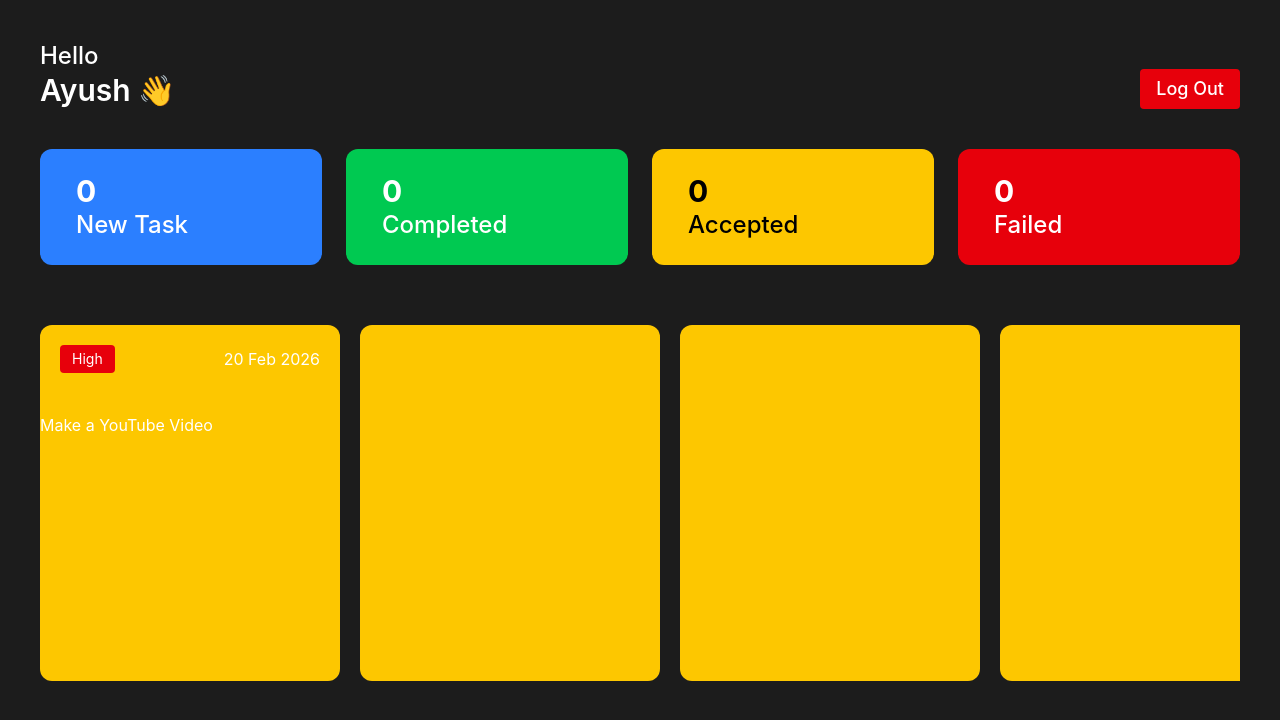
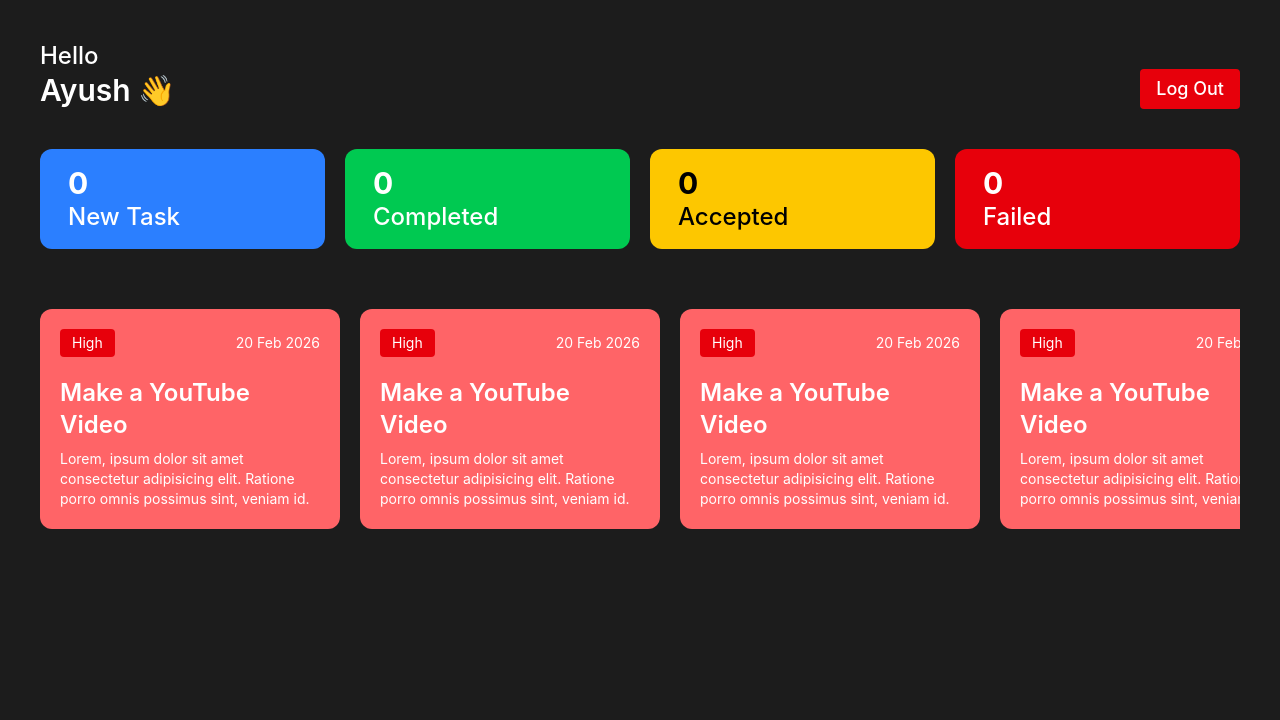
Before and after one commit to ayushh025/Employee-management, a React (Vite) app: page / in a window 1280 px wide. Shown: the top 720 px of the page. Built offline with nearby package versions, Linux system fonts and the light colour scheme.

Commit message:
Emp Dashboard Responsive

```diff
--- a/src/components/Dashboard/EmployeeDashboard.jsx
+++ b/src/components/Dashboard/EmployeeDashboard.jsx
@@ -6,7 +6,7 @@ import TaskList from "../TaskList/TaskList";
 const EmployeeDashboard = () => {
   return (
     <div>
-      <div className="p-10 bg-[#1C1C1C] h-screen text-white">
+      <div className="p-5 sm:p-10 bg-[#1C1C1C] min-h-screen text-white">
         <Header />
         <TaskListNumbers />
         <TaskList />
--- a/src/components/Others/Header.jsx
+++ b/src/components/Others/Header.jsx
@@ -6,7 +6,7 @@ const Header = () => {
       <h1 className="text-2xl font-medium">
         Hello <br /> <span className="text-3xl font-semibold">Ayush 👋</span>
       </h1>
-      <button className="bg-red-600 text-lg font-medium text-white px-4 py-1.5 rounded-sm cursor-pointer active:scale-95">Log Out</button>
+      <button className="bg-red-600 text-lg font-medium text-white px-2.5 py-1 sm:px-4 sm:py-1.5 rounded-sm cursor-pointer active:scale-95">Log Out</button>
     </div>
   );
 };
--- a/src/components/Others/TaskListNumbers.jsx
+++ b/src/components/Others/TaskListNumbers.jsx
@@ -2,20 +2,20 @@ import React from 'react'
 
 const TaskListNumbers = () => {
   return (
-    <div className='flex w-full flex-wrap sm:flex-nowrap mt-10 justify-between gap-3 sm:gap-6'>
-        <div className="py-6 px-9 rounded-xl w-[45%] sm:w-[49%] bg-blue-500">
+    <div className='flex w-full flex-wrap sm:flex-nowrap mt-7 sm:mt-10 justify-between gap-3 sm:gap-5'>
+        <div className="py-4 px-5 sm:py-4 sm:px-7 rounded-xl w-[48%] sm:min-w-[23%] bg-blue-500">
             <h2 className='text-3xl font-bold'>0</h2>
             <h3 className='text-2xl font-medium'>New Task</h3>
         </div>
-        <div className="py-6 px-9 rounded-xl w-[45%] sm:w-[49%] bg-green-500">
+        <div className="py-4 px-5 sm:py-4 sm:px-7 rounded-xl w-[48%] sm:min-w-[23%] bg-green-500">
             <h2 className='text-3xl font-bold'>0</h2>
             <h3 className='text-2xl font-medium'>Completed</h3>
         </div>
-        <div className="py-6 px-9 rounded-xl w-[45%] sm:w-[49%] bg-yellow-400 text-black">
+        <div className="py-4 px-5 sm:py-4 sm:px-7 rounded-xl w-[48%] sm:min-w-[23%] bg-yellow-400 text-black">
             <h2 className='text-3xl font-bold'>0</h2>
             <h3 className='text-2xl font-medium'>Accepted</h3>
         </div>
-        <div className="py-6 px-9 rounded-xl w-[45%] sm:w-[49%] bg-red-600">
+        <div className="py-4 px-5 sm:py-4 sm:px-7 rounded-xl w-[48%] sm:min-w-[23%] bg-red-600">
             <h2 className='text-3xl font-bold'>0</h2>
             <h3 className='text-2xl font-medium'>Failed</h3>
         </div>
--- a/src/components/TaskList/TaskList.jsx
+++ b/src/components/TaskList/TaskList.jsx
@@ -3,19 +3,79 @@ import React from 'react'
 const TaskList = () => {
   return (
     <div id='tasklist' className='h-[55%] py-5 w-full mt-10 flex gap-5 overflow-x-auto'>
-      <div className="h-full shrink-0 w-75 bg-yellow-400 rounded-xl">
-        <div className="flex justify-between items-center p-5">
+      <div className="h-full shrink-0 w-75 bg-red-400 rounded-xl p-5">
+        <div className="flex justify-between items-center">
             <h3 className='bg-red-600 px-3 py-1 rounded text-sm'>High</h3>
-            <h4>20 Feb 2026</h4>
+            <h4 className='text-sm'>20 Feb 2026</h4>
         </div>
-        <h2 className='mt-5'>Make a YouTube Video</h2>
+        <h2 className='mt-5 text-2xl font-semibold'>Make a YouTube Video</h2>
+        <p className='text-sm mt-2'>Lorem, ipsum dolor sit amet consectetur adipisicing elit. Ratione porro omnis possimus sint, veniam id.</p>
       </div>
-      <div className="h-full shrink-0 w-75 bg-yellow-400 rounded-xl"></div>
-      <div className="h-full shrink-0 w-75 bg-yellow-400 rounded-xl"></div>
-      <div className="h-full shrink-0 w-75 bg-yellow-400 rounded-xl"></div>
-      <div className="h-full shrink-0 w-75 bg-yellow-400 rounded-xl"></div>
-      <div className="h-full shrink-0 w-75 bg-yellow-400 rounded-xl"></div>
-      <div className="h-full shrink-0 w-75 bg-yellow-400 rounded-xl"></div>
+      <div className="h-full shrink-0 w-75 bg-red-400 rounded-xl p-5">
+        <div className="flex justify-between items-center">
+            <h3 className='bg-red-600 px-3 py-1 rounded text-sm'>High</h3>
+            <h4 className='text-sm'>20 Feb 2026</h4>
+        </div>
+        <h2 className='mt-5 text-2xl font-semibold'>Make a YouTube Video</h2>
+        <p className='text-sm mt-2'>Lorem, ipsum dolor sit amet consectetur adipisicing elit. Ratione porro omnis possimus sint, veniam id.</p>
+      </div>
+      <div className="h-full shrink-0 w-75 bg-red-400 rounded-xl p-5">
+        <div className="flex justify-between items-center">
+            <h3 className='bg-red-600 px-3 py-1 rounded text-sm'>High</h3>
+            <h4 className='text-sm'>20 Feb 2026</h4>
+        </div>
+        <h2 className='mt-5 text-2xl font-semibold'>Make a YouTube Video</h2>
+        <p className='text-sm mt-2'>Lorem, ipsum dolor sit amet consectetur adipisicing elit. Ratione porro omnis possimus sint, veniam id.</p>
+      </div>
+      <div className="h-full shrink-0 w-75 bg-red-400 rounded-xl p-5">
+        <div className="flex justify-between items-center">
+            <h3 className='bg-red-600 px-3 py-1 rounded text-sm'>High</h3>
+            <h4 className='text-sm'>20 Feb 2026</h4>
+        </div>
+        <h2 className='mt-5 text-2xl font-semibold'>Make a YouTube Video</h2>
+        <p className='text-sm mt-2'>Lorem, ipsum dolor sit amet consectetur adipisicing elit. Ratione porro omnis possimus sint, veniam id.</p>
+      </div>
+      <div className="h-full shrink-0 w-75 bg-red-400 rounded-xl p-5">
+        <div className="flex justify-between items-center">
+            <h3 className='bg-red-600 px-3 py-1 rounded text-sm'>High</h3>
+            <h4 className='text-sm'>20 Feb 2026</h4>
+        </div>
+        <h2 className='mt-5 text-2xl font-semibold'>Make a YouTube Video</h2>
+        <p className='text-sm mt-2'>Lorem, ipsum dolor sit amet consectetur adipisicing elit. Ratione porro omnis possimus sint, veniam id.</p>
+      </div>
+      <div className="h-full shrink-0 w-75 bg-red-400 rounded-xl p-5">
+        <div className="flex justify-between items-center">
+            <h3 className='bg-red-600 px-3 py-1 rounded text-sm'>High</h3>
+            <h4 className='text-sm'>20 Feb 2026</h4>
+        </div>
+        <h2 className='mt-5 text-2xl font-semibold'>Make a YouTube Video</h2>
+        <p className='text-sm mt-2'>Lorem, ipsum dolor sit amet consectetur adipisicing elit. Ratione porro omnis possimus sint, veniam id.</p>
+      </div>
+      <div className="h-full shrink-0 w-75 bg-red-400 rounded-xl p-5">
+        <div className="flex justify-between items-center">
+            <h3 className='bg-red-600 px-3 py-1 rounded text-sm'>High</h3>
+            <h4 className='text-sm'>20 Feb 2026</h4>
+        </div>
+        <h2 className='mt-5 text-2xl font-semibold'>Make a YouTube Video</h2>
+        <p className='text-sm mt-2'>Lorem, ipsum dolor sit amet consectetur adipisicing elit. Ratione porro omnis possimus sint, veniam id.</p>
+      </div>
+      <div className="h-full shrink-0 w-75 bg-red-400 rounded-xl p-5">
+        <div className="flex justify-between items-center">
+            <h3 className='bg-red-600 px-3 py-1 rounded text-sm'>High</h3>
+            <h4 className='text-sm'>20 Feb 2026</h4>
+        </div>
+        <h2 className='mt-5 text-2xl font-semibold'>Make a YouTube Video</h2>
+        <p className='text-sm mt-2'>Lorem, ipsum dolor sit amet consectetur adipisicing elit. Ratione porro omnis possimus sint, veniam id.</p>
+      </div>
+      <div className="h-full shrink-0 w-75 bg-red-400 rounded-xl p-5">
+        <div className="flex justify-between items-center">
+            <h3 className='bg-red-600 px-3 py-1 rounded text-sm'>High</h3>
+            <h4 className='text-sm'>20 Feb 2026</h4>
+        </div>
+        <h2 className='mt-5 text-2xl font-semibold'>Make a YouTube Video</h2>
+        <p className='text-sm mt-2'>Lorem, ipsum dolor sit amet consectetur adipisicing elit. Ratione porro omnis possimus sint, veniam id.</p>
+      </div>
+
     </div>
   )
 }
--- a/src/index.css
+++ b/src/index.css
@@ -1,5 +1,14 @@
 @import "tailwindcss";
 
-#tasklist::-webkit-scrollbar{
-    display: none;
+#tasklist::-webkit-scrollbar {
+  height: 6px;
 }
+
+#tasklist::-webkit-scrollbar-track {
+  background: none;
+}
+
+#tasklist::-webkit-scrollbar-thumb {
+  background-color: rgba(255,255,255,0.5);
+  border-radius: 999px;
+}
```
